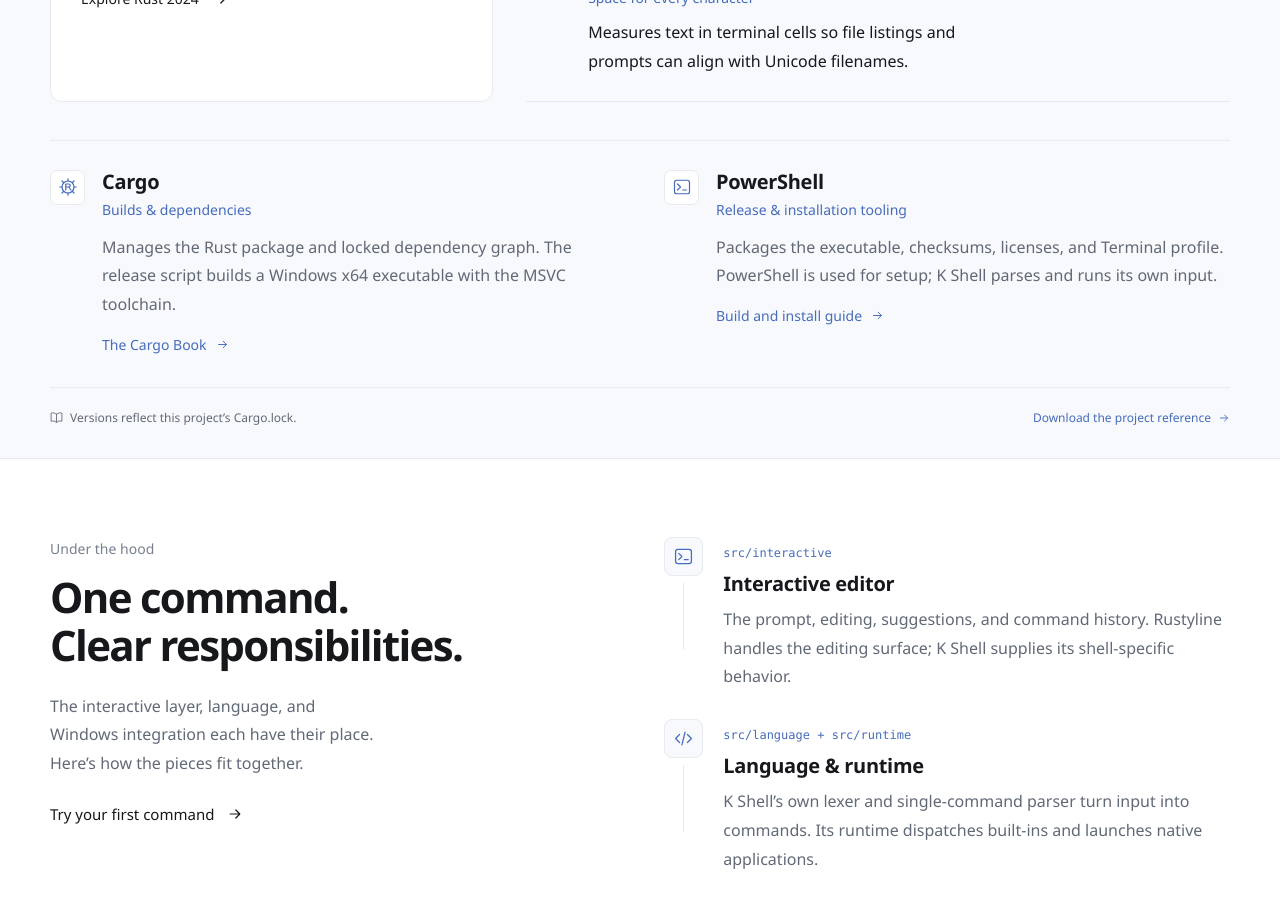
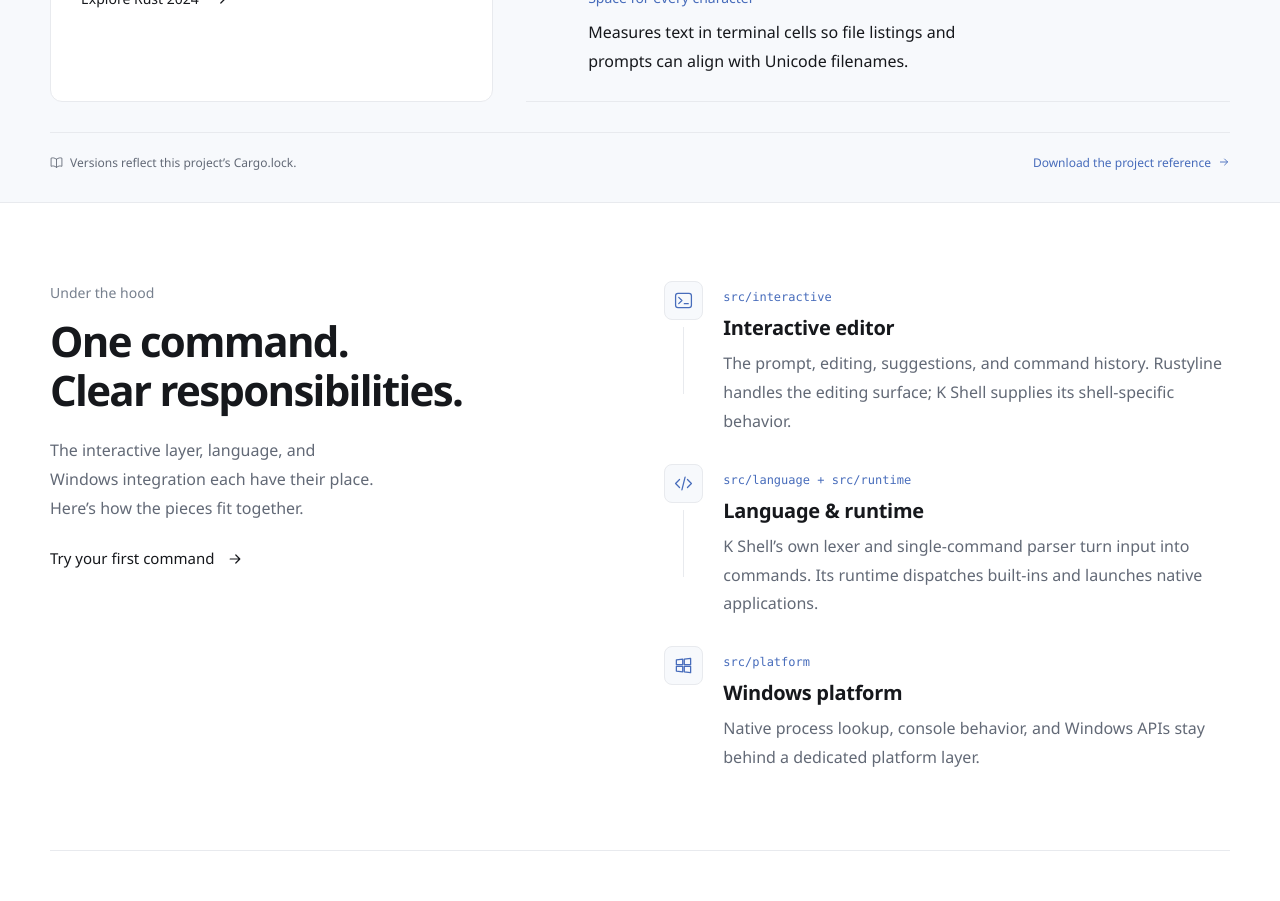
Before and after one commit to chaovanthoung168/k-shell-ui, a Next.js app: page /about in a window 1280 px wide. Shown: the part 2000-2901 px from the top of the page. Built offline with nearby package versions, Linux system fonts and the light colour scheme.

Commit message:
Update Site source

```diff
--- a/app/about/about.css
+++ b/app/about/about.css
@@ -85,7 +85,7 @@
 .build-tooling p { font-size: 16px; line-height: 1.85; margin-top: 12px; }
 .build-tooling a { display: inline-flex; align-items: center; gap: 9px; font-size: 14px; color: var(--accent); margin-top: 14px; }
 .build-tooling a svg { width: 13px; height: 13px; }
-.technology-source { display: flex; align-items: center; gap: 7px; font-size: 12px; border-top: 1px solid var(--line); padding-top: 20px; }
+.technology-source { display: flex; align-items: center; gap: 7px; font-size: 12px; border-top: 1px solid var(--line); margin-top: 30px; padding-top: 20px; }
 .technology-source > svg { width: 13px; height: 13px; }
 .technology-source a { display: inline-flex; align-items: center; gap: 7px; margin-left: auto; color: var(--accent); }
 .technology-source a svg { width: 12px; height: 12px; }
--- a/app/about/page.tsx
+++ b/app/about/page.tsx
@@ -75,7 +75,6 @@ export default function About() {
             <article className="rust-foundation"><div className="rust-foundation-top"><span className="rust-symbol"><Icon name="rust" /></span><span className="technology-badge">Core language</span></div><h3>Rust</h3><span className="rust-edition">2024 edition</span><p>The shell’s own lexer, parser, runtime, commands, and platform modules are written in Rust.</p><div className="rust-source-sample"><code><span>language</span> / lexer + parser<br /><span>runtime</span> / command dispatch<br /><span>platform</span> / native Windows</code></div><a className="text-link" href="https://doc.rust-lang.org/edition-guide/rust-2024/index.html" target="_blank" rel="noopener noreferrer">Explore Rust 2024 <Arrow /></a></article>
             <div className="dependency-list">{dependencies.map((dependency) => <details className="dependency" key={dependency.name}><summary><span className="dependency-icon"><Icon name={dependency.icon} /></span><span className="dependency-summary"><span className="dependency-title"><strong>{dependency.name}</strong><code>{dependency.version}</code></span><span>{dependency.role}</span><span className="dependency-description">{dependency.description}</span></span><span className="dependency-expand" aria-hidden="true">+</span></summary><div className="dependency-expanded"><p>{dependency.detail}</p><a href={dependency.href} target="_blank" rel="noopener noreferrer">Read the library documentation <Arrow /></a></div></details>)}</div>
           </div>
-          <div className="build-tooling"><article><span className="tooling-icon"><Icon name="rust" /></span><div><h3>Cargo</h3><span>Builds & dependencies</span><p>Manages the Rust package and locked dependency graph. The release script builds a Windows x64 executable with the MSVC toolchain.</p><a href="https://doc.rust-lang.org/cargo/" target="_blank" rel="noopener noreferrer">The Cargo Book <Arrow /></a></div></article><article><span className="tooling-icon"><Icon name="terminal" /></span><div><h3>PowerShell</h3><span>Release & installation tooling</span><p>Packages the executable, checksums, licenses, and Terminal profile. PowerShell is used for setup; K Shell parses and runs its own input.</p><Link href="/docs/#build-from-source">Build and install guide <Arrow /></Link></div></article></div>
           <p className="technology-source"><Icon name="book" /> Versions reflect this project’s Cargo.lock. <a href="/reference.md" download>Download the project reference <Arrow /></a></p>
         </div>
       </section>
```
